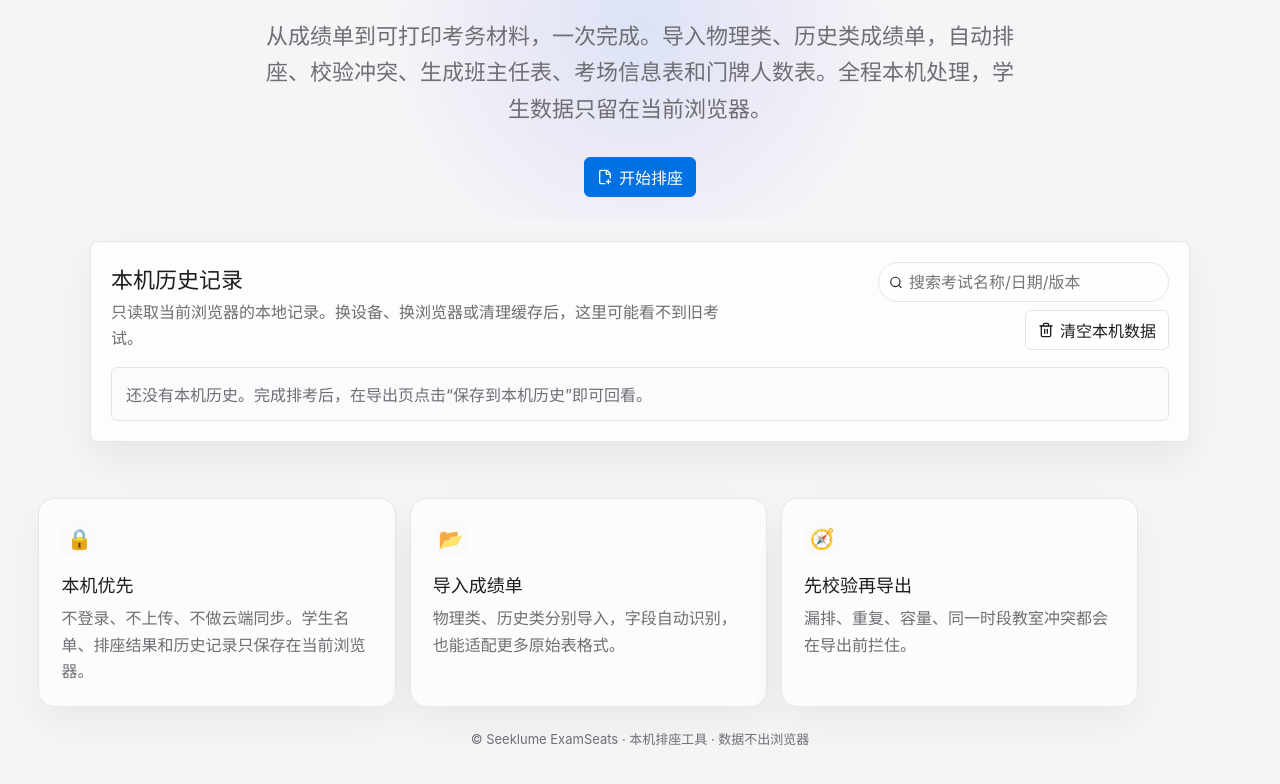
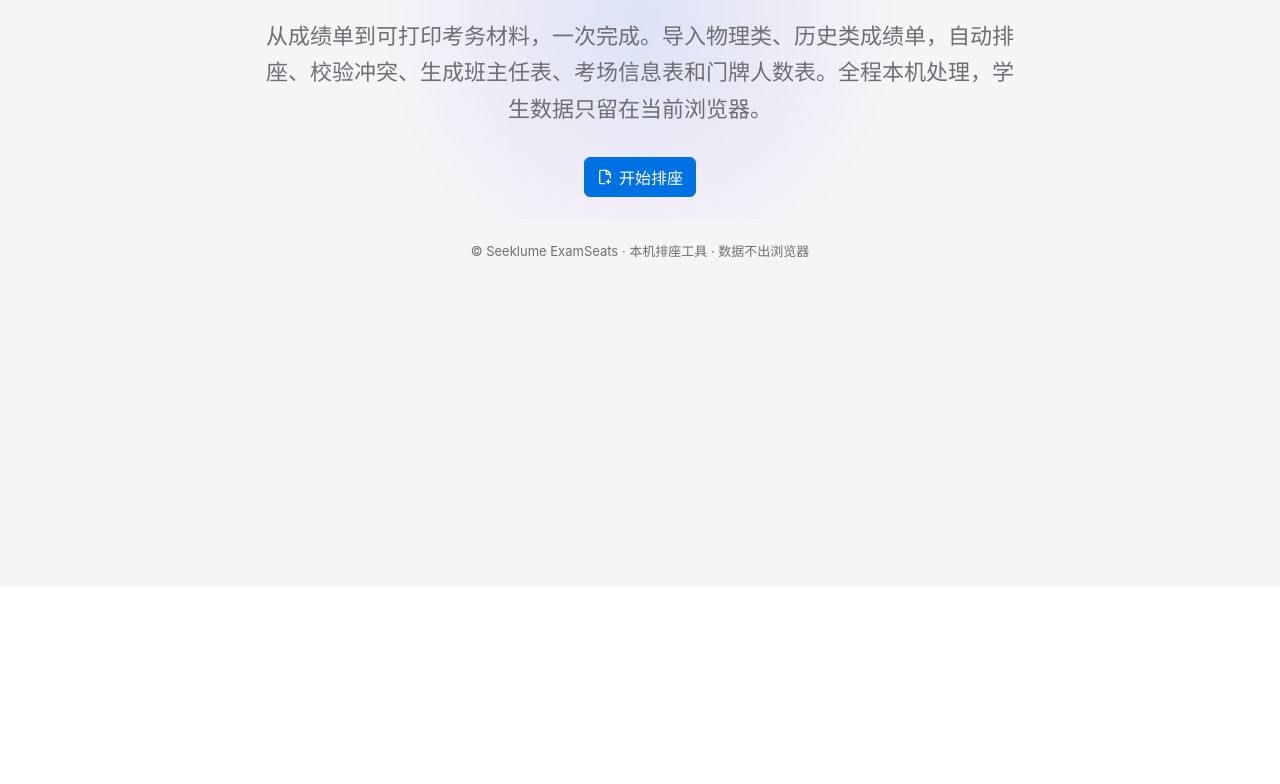
Before and after one commit to stilesseeklume/Seeklume-examseats, a React (Vite) app: page / in a window 1280 px wide. Shown: the part 314-1098 px from the top of the page. After the commit the page ends 900 px from the top, so only its background shows below. Built offline with nearby package versions, Linux system fonts and the light colour scheme.

Commit message:
Simplify landing and clarify room templates

```diff
--- a/src/main.jsx
+++ b/src/main.jsx
@@ -535,15 +535,16 @@ function App() {
       emoji: "🏫",
       icon: <ClipboardList size={18} />,
       status: hasStarted && rooms.filter((room) => room.enabled).length ? "done" : "idle",
-      note: "维护普通考场、门牌和容量。",
+      note: "先准备本次可用教室；尾场不满40人是正常排座结果。",
       content: (
         <>
           <RoomFixPanel errors={roomConflictErrors} duplicateDoorNos={duplicateDoorNos} conflictDoorNos={conflictDoorNos} onGoMinor={() => setActiveStep(2)} />
           <div className="toolbar">
-            <FilePicker compact title="导入旧门牌表" onFile={handleRoomFile} />
-            <button type="button" onClick={() => setRoomsAndStore(defaultRooms())}>套用默认22考场模板</button>
+            <FilePicker compact title="导入考场模板" hint="读取考场号、门牌、教室、容量" onFile={handleRoomFile} />
+            <button type="button" onClick={() => setRoomsAndStore(defaultRooms())}>生成22个40人考场</button>
             <button type="button" onClick={addRoom}>新增考场</button>
           </div>
+          <p className="step-help">考场容量表示最多可坐人数。排座时最后一个考场可能不满员，这是正常的；容量不足时才需要新增考场或调整容量。</p>
           <div className="table-wrap room-table">
             <table>
               <thead>
@@ -745,7 +746,6 @@ function App() {
       <header className="marketing-nav">
         <div>
           <strong>Seeklume ExamSeats</strong>
-          <span>大型考试排座与考务打印</span>
         </div>
         <button type="button" className="nav-link" onClick={() => setShowAbout(true)}><Info size={16} /> 隐私与开源</button>
       </header>
@@ -759,6 +759,7 @@ function App() {
           </div>
         </div>
       </section>
+      {records.length > 0 && (
         <section className="local-records-panel" aria-label="本机历史记录">
           <div className="records-heading">
             <div>
@@ -790,28 +791,10 @@ function App() {
               ))}
             </div>
           ) : (
-          <div className="empty local-empty">
-            {records.length ? "没有匹配的本机历史记录。" : "还没有本机历史。完成排考后，在导出页点击“保存到本机历史”即可回看。"}
-          </div>
+            <div className="empty local-empty">没有匹配的本机历史记录。</div>
           )}
         </section>
-      <section className="marketing-features">
-        <article>
-          <span>🔒</span>
-          <h3>本机优先</h3>
-          <p>不登录、不上传、不做云端同步。学生名单、排座结果和历史记录只保存在当前浏览器。</p>
-        </article>
-        <article>
-          <span>📂</span>
-          <h3>导入成绩单</h3>
-          <p>物理类、历史类分别导入，字段自动识别，也能适配更多原始表格式。</p>
-        </article>
-        <article>
-          <span>🧭</span>
-          <h3>先校验再导出</h3>
-          <p>漏排、重复、容量、同一时段教室冲突都会在导出前拦住。</p>
-        </article>
-      </section>
+      )}
       <footer className="brand-footer">© Seeklume ExamSeats · 本机排座工具 · 数据不出浏览器</footer>
       {showAbout && <AboutModal onClose={() => setShowAbout(false)} />}
     </main>
@@ -2884,7 +2867,7 @@ function createIssueRoute(message) {
     return issueRoute(2, "小语种", "💬", text, "设置小语种考场", text || "这里要补考场号、门牌号、教室");
   }
   if (text.includes("缺少普通考场清单")) {
-    return issueRoute(1, "考场", "🏫", text, "先导入旧门牌表或套用默认模板", "当前没有启用的普通考场，所以还不能计算容量和座位");
+    return issueRoute(1, "考场", "🏫", text, "先导入考场模板或生成默认考场", "当前没有启用的普通考场，所以还不能计算容量和座位");
   }
   if (text.includes("英语普通考场容量不足")) {
     return issueRoute(1, "考场", "🏫", text, "新增英语考场或扩大现有容量", text);
--- a/src/styles.css
+++ b/src/styles.css
@@ -135,11 +135,6 @@ input:focus {
   color: var(--accent);
 }
 
-.marketing-nav span {
-  color: var(--text-2);
-  font-size: 13px;
-}
-
 .marketing-nav div:not(:first-child) {
   display: flex;
   gap: 10px;
@@ -240,46 +235,6 @@ input:focus {
   font-weight: 800;
   font-size: 16px;
   letter-spacing: -0.4px;
-}
-
-.marketing-features {
-  display: grid;
-  grid-template-columns: repeat(3, minmax(0, 1fr));
-  gap: 14px;
-  margin-top: 34px;
-  width: min(1100px, 100%);
-}
-
-.marketing-features article {
-  border: 1px solid var(--border);
-  border-radius: 16px;
-  background: rgba(255, 255, 255, 0.74);
-  padding: 22px;
-  min-height: 180px;
-  box-shadow: 0 16px 38px rgba(15, 23, 42, 0.05);
-}
-
-.marketing-features span {
-  display: inline-flex;
-  width: 36px;
-  height: 36px;
-  align-items: center;
-  justify-content: center;
-  border-radius: 12px;
-  background: var(--surface-2);
-  margin-bottom: 14px;
-  font-size: 20px;
-}
-
-.marketing-features h3 {
-  margin: 0 0 8px;
-  font-size: 18px;
-}
-
-.marketing-features p {
-  margin: 0;
-  color: var(--text-2);
-  line-height: 1.65;
 }
 
 .local-records-panel {
```
Lines whose indentation alone changed are shown as unchanged.
